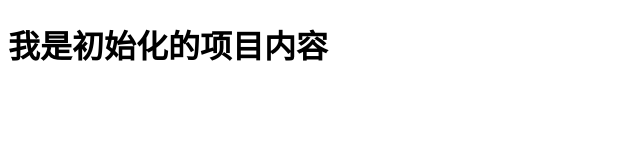
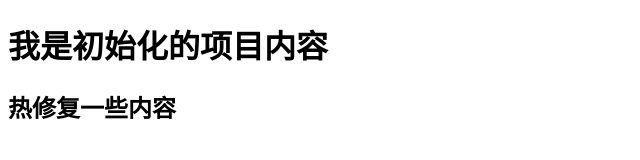
Before and after one commit to midorise/git-demo, a plain HTML site: page index.html in a window 1280 px wide. Shown: the whole page, without its empty margins (0-640 px from the left). Drawn offline with Linux system fonts and the light colour scheme.

Commit message:
热修复的内容

```diff
--- a/index.html
+++ b/index.html
@@ -9,6 +9,7 @@
 
 <body>
     <h1>我是初始化的项目内容</h1>
+    <h2>热修复一些内容</h2>
     <script src="./main.js"></script>
 </body>
 
--- a/src/dev2.js
+++ b/src/dev2.js
@@ -1,3 +1,5 @@
 console.log("开发分支第二次");
 
 console.log("dev第三次");
+
+console.log("热修复一些内容");
```
